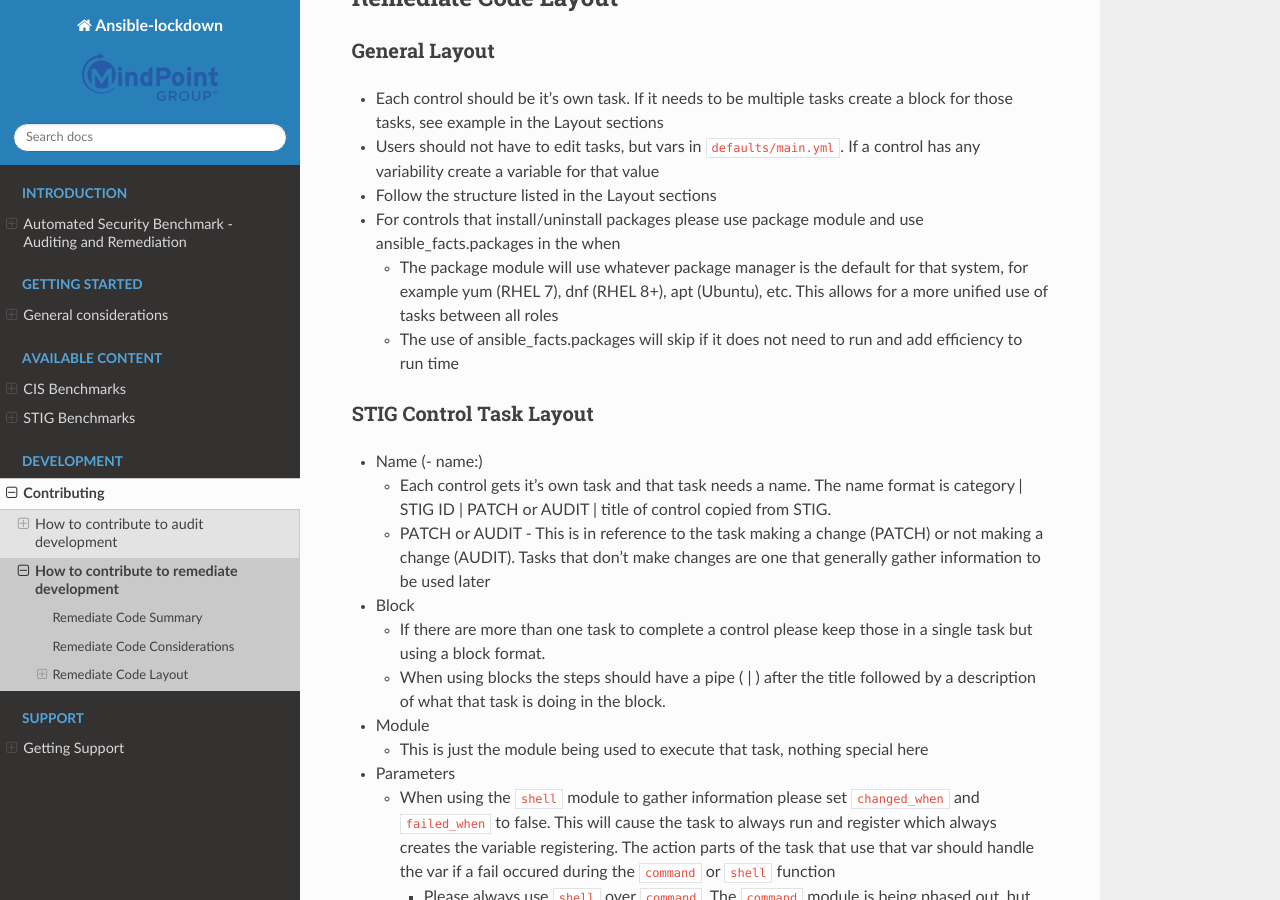
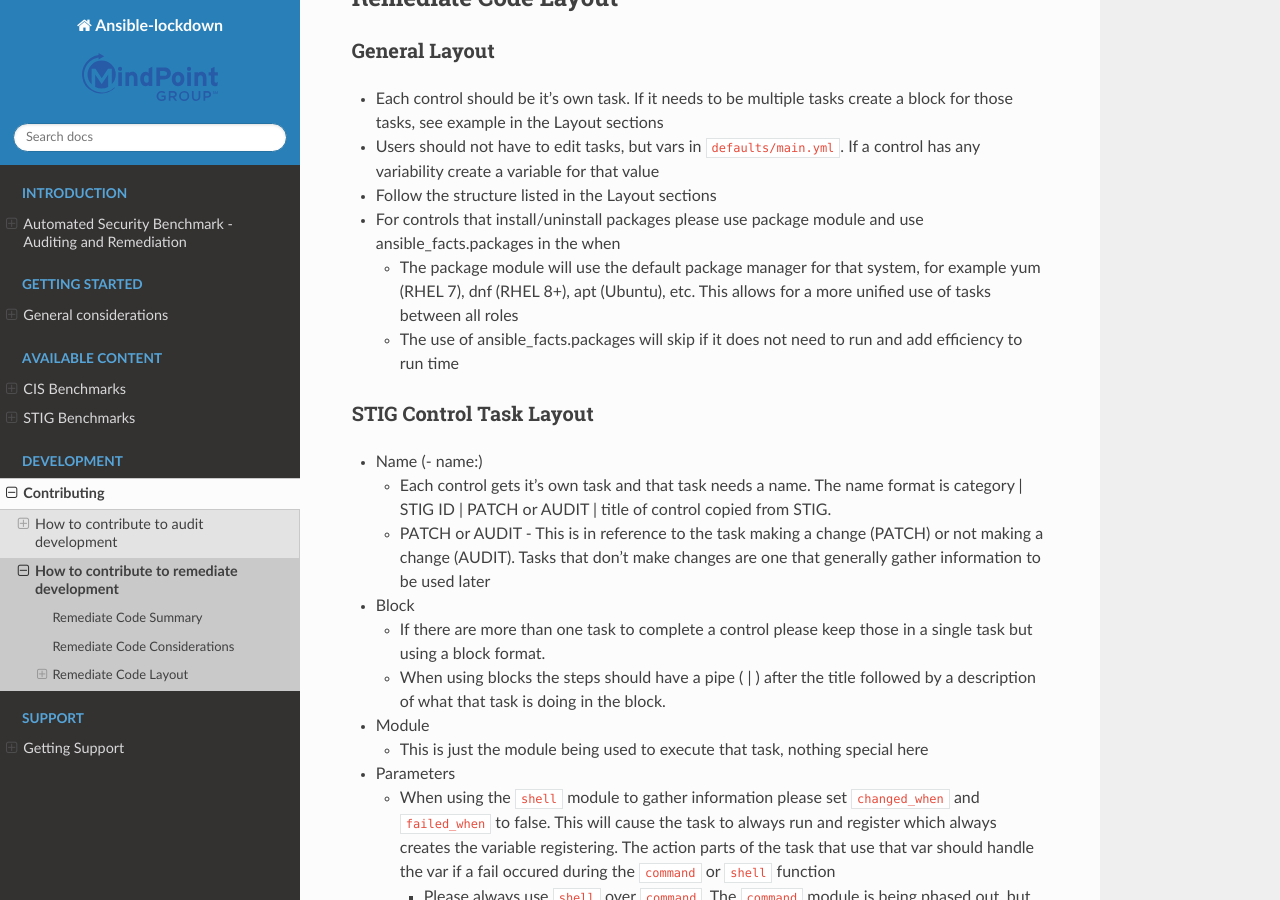
Before and after one commit to frederickw082922/lockdown_readthedocs, a Sphinx documentation site: the page built from docs/source/remediate/rem_development.rst, in a window 1280 px wide and 900 px high, scrolled down 991 px. Built offline with Sphinx 7.4.7 and the Read the Docs theme 2.0.0, drawn with Linux system fonts in a browser that asks for light colours; pages that are not in the unit, such as notebooks, are missing from menus.

Commit message:
updated wording of using package module in considerations section
Signed-off-by: George Nalen <georgen@mindpointgroup.com>

```diff
--- a/docs/source/remediate/rem_development.rst
+++ b/docs/source/remediate/rem_development.rst
@@ -35,7 +35,7 @@ General Layout
 - Follow the structure listed in the Layout sections
 - For controls that install/uninstall packages please use package module and use ansible_facts.packages in the when
 
-  - The package module will use whatever package manager is the default for that system, for example yum (RHEL 7), dnf (RHEL 8+), apt (Ubuntu), etc. This allows for a more unified use of tasks between all roles
+  - The package module will use the default package manager for that system, for example yum (RHEL 7), dnf (RHEL 8+), apt (Ubuntu), etc. This allows for a more unified use of tasks between all roles
   - The use of ansible_facts.packages will skip if it does not need to run and add efficiency to run time
 
 STIG Control Task Layout
```
